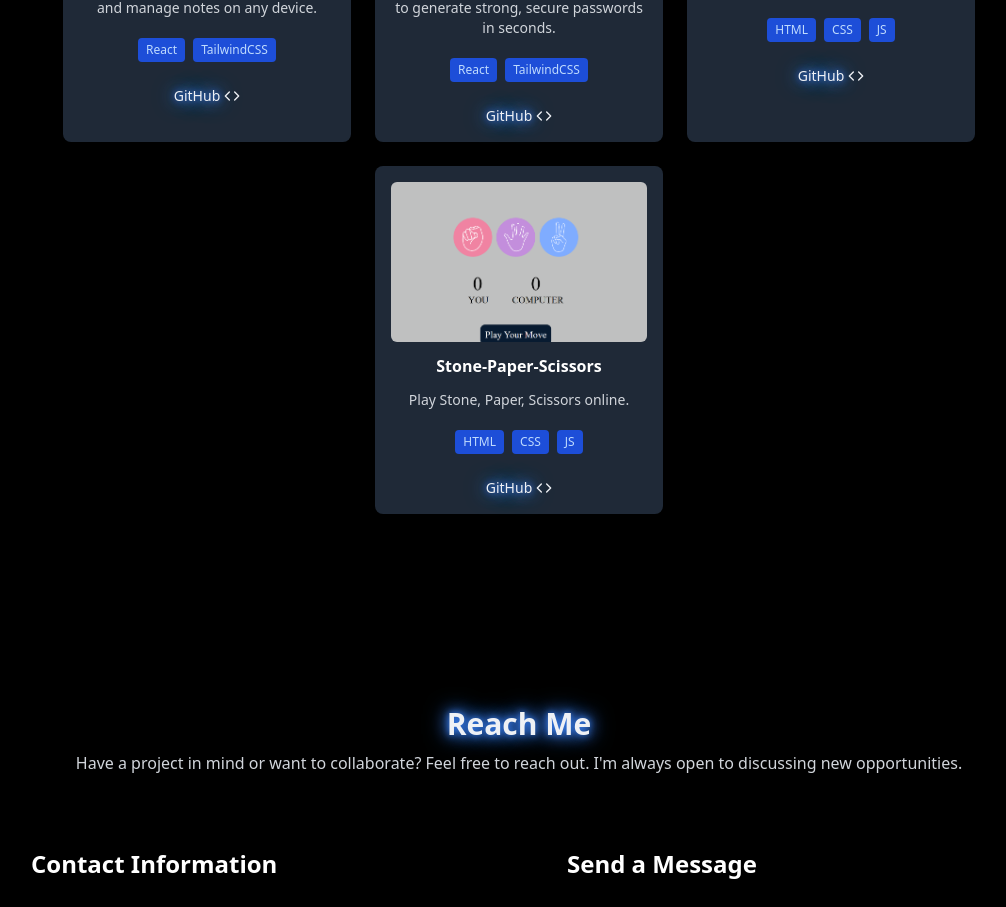
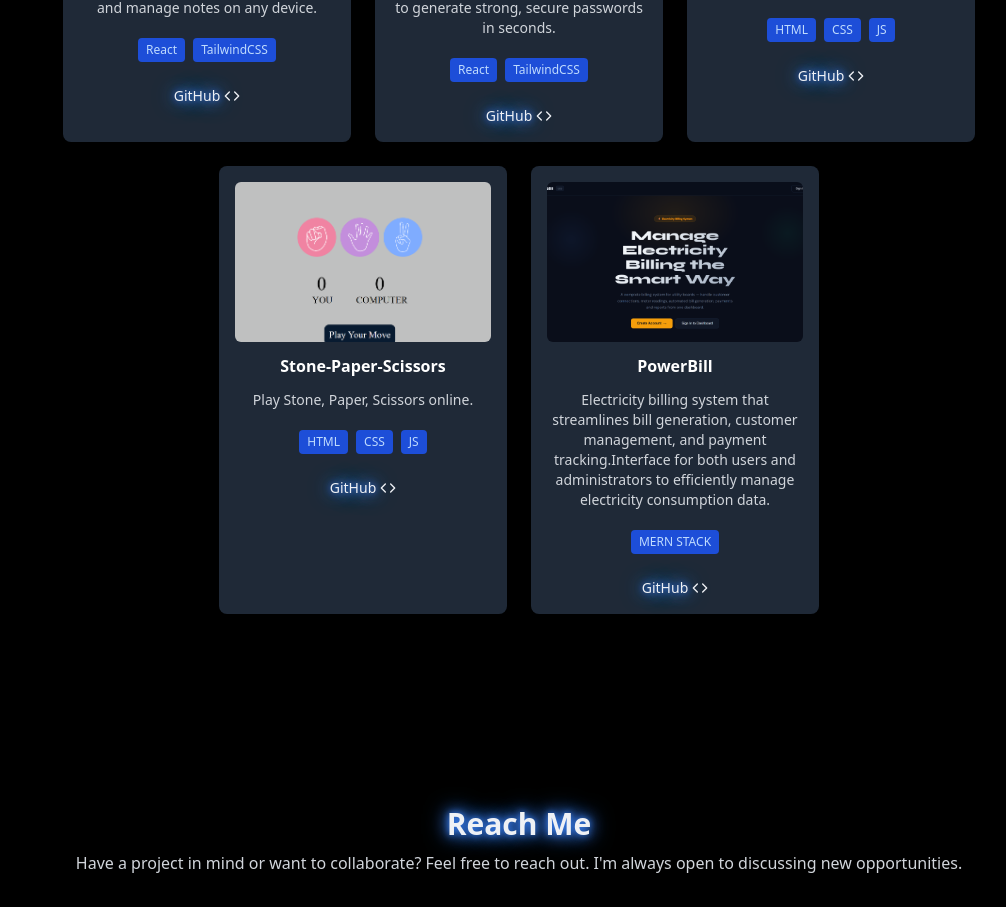
Before and after one commit to Ankit-jha-27/My-Portfolio, a React (Vite) app: page / in a window 1280 px wide. Shown: the part 3224-4131 px from the top of the page, without its empty margins (121-1127 px from the left). Built offline with nearby package versions, Linux system fonts and the light colour scheme; no server answers.

Commit message:
Updated changes

```diff
--- a/src/components/About.jsx
+++ b/src/components/About.jsx
@@ -51,7 +51,7 @@ const About = () => {
 
         {/* Right section */}
 <div className="w-full md:w-1/2 flex flex-col justify-center items-center gap-4">
-  <div className="w-full  p-6 bg-slate-600 dark:bg-[#0a0a0a]  flex gap-4  hover:scale-105 hover:shadow-2xl">
+  <div className="w-full  p-6 bg-slate-400 dark:bg-[#0a0a0a]  flex gap-4  hover:scale-105 hover:shadow-2xl">
     <div className="rounded-full p-3">
       <Monitor className="text-white" />
     </div>
@@ -61,7 +61,7 @@ const About = () => {
     </div>
   </div>
 
-  <div className="w-full  p-6  bg-slate-600 dark:bg-[#0a0a0a] flex gap-4  hover:scale-105 hover:shadow-2xl">
+  <div className="w-full  p-6  bg-slate-400 dark:bg-[#0a0a0a] flex gap-4  hover:scale-105 hover:shadow-2xl">
     <div className="rounded-full p-3">
       <Server className="text-white" />
     </div>
@@ -71,7 +71,7 @@ const About = () => {
     </div>
   </div>
 
-  <div className="w-full  p-6  bg-slate-600 dark:bg-[#0a0a0a] flex gap-4  hover:scale-105 hover:shadow-2xl">
+  <div className="w-full  p-6  bg-slate-400 dark:bg-[#0a0a0a] flex gap-4  hover:scale-105 hover:shadow-2xl">
     <div className="rounded-full p-3">
       <TrendingUp className="text-white" />
     </div>
--- a/src/components/Footer.jsx
+++ b/src/components/Footer.jsx
@@ -3,7 +3,7 @@ import { FaGithub, FaLinkedin, FaTwitter } from "react-icons/fa";
 
 const Footer = () => {
   return (
-    <footer className="w-full py-6 bg-gray-500 dark:bg-[#0a0a0a] dark:border-gray-800 shadow-inner">
+    <footer className="w-full py-6 bg-gray-400 dark:bg-[#0a0a0a] dark:border-gray-800 shadow-inner">
       <div className="flex flex-col items-center space-y-3 px-4 sm:px-0">
         {/* Social Icons */}
         <div className="flex flex-wrap justify-center gap-4 sm:gap-6">
--- a/src/components/Projects.jsx
+++ b/src/components/Projects.jsx
@@ -3,6 +3,7 @@ import noteSaver from "../assets/noteSaver.jpg.png";
 import stone from "../assets/stone.jpg.png";
 import passGen from "../assets/passGen.jpg.png";
 import tictak from "../assets/tictak.jpg.png";
+import electricity from "../assets/electricityBilling.jpg.png";
 import { Code } from 'lucide-react';
 
 const projs = [
@@ -38,6 +39,14 @@ const projs = [
     tags: ["HTML", "CSS", "JS"],
     git: "https://github.com/Ankit-jha-27/Stone-Paper-Scissors-Game.git"
   },
+  {
+    id: 5,
+    title: "PowerBill",
+    description: "Electricity billing system that streamlines bill generation, customer management, and payment tracking.Interface for both users and administrators to efficiently manage electricity consumption data.",
+    image: electricity,
+    tags: ["MERN STACK"],
+    git: "https://github.com/Ankit-jha-27/Electricity-Billing-System.git"
+  }
 ];
 
 const Projects = () => {
```
Also changed, not shown: src/assets/electricityBilling.jpg.png (added).
